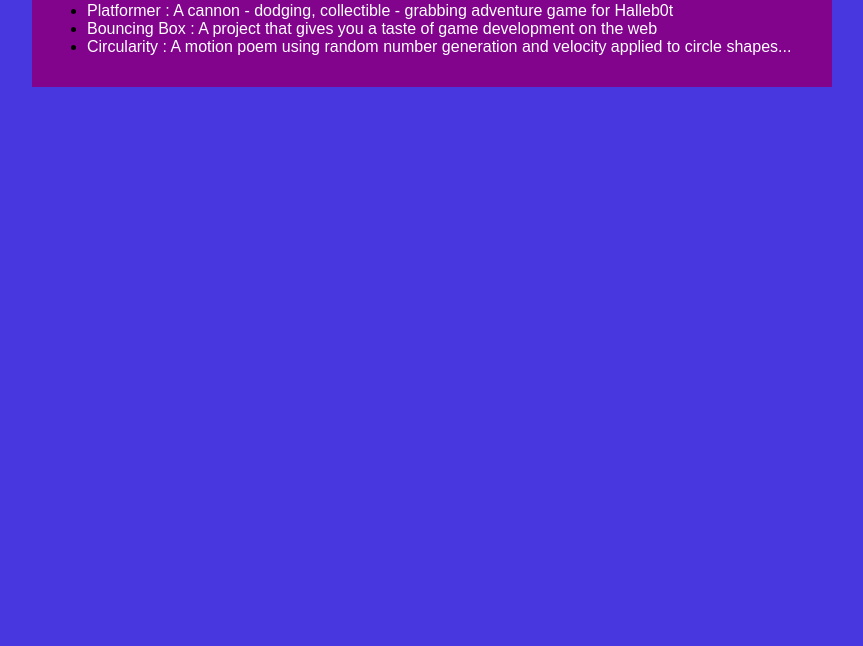
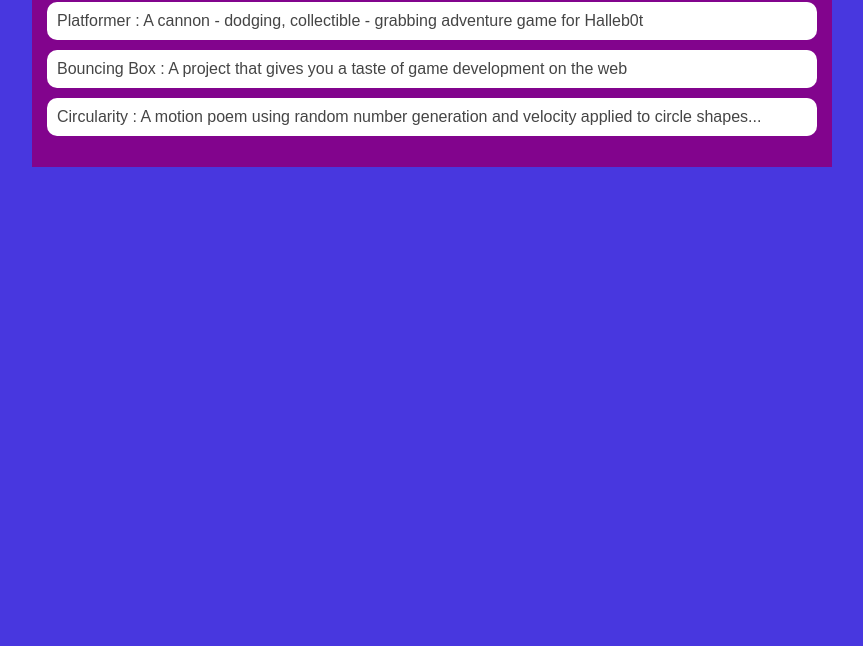
Before and after one commit to ParkerBurckel/ParkerBurckel.github.io, a plain HTML site: page portfolio.html in a window 1280 px wide. Shown: the part 154-800 px from the top of the page, without its empty margins (208-1071 px from the left). Drawn offline with Linux system fonts and the light colour scheme.

Commit message:
fixed portfolio

```diff
--- a/portfolio.html
+++ b/portfolio.html
@@ -63,6 +63,31 @@
     h2, h3 {
         margin: 0px;
     }
+     /* portfolio styles */
+            .content h1 {
+                color: black;
+            }
+
+            #portfolio {
+                list-style-type: none;
+                padding-left: 0;
+            }
+
+            #portfolio li {
+                background: #fff;
+                padding: 10px;
+                border-radius: 10px;
+                margin-bottom: 10px;
+            }
+
+            #portfolio li:hover {
+                background: #eee;
+            }
+
+            #portfolio a {
+                text-decoration: none;
+                color: #454545;
+            }
 </style>
     </head>
 
```
Also changed, not shown: index.html (+0 -1 lines).
